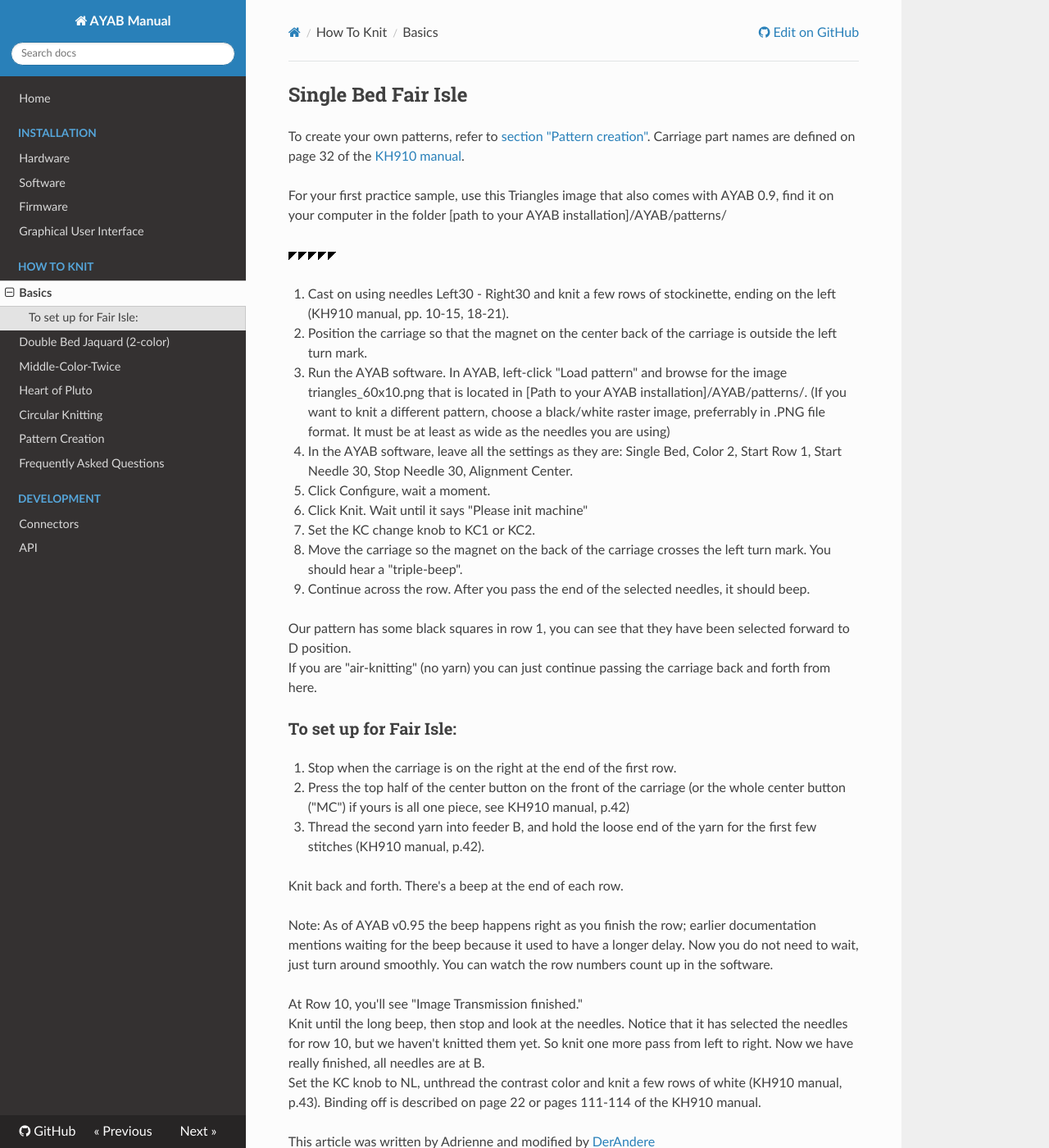
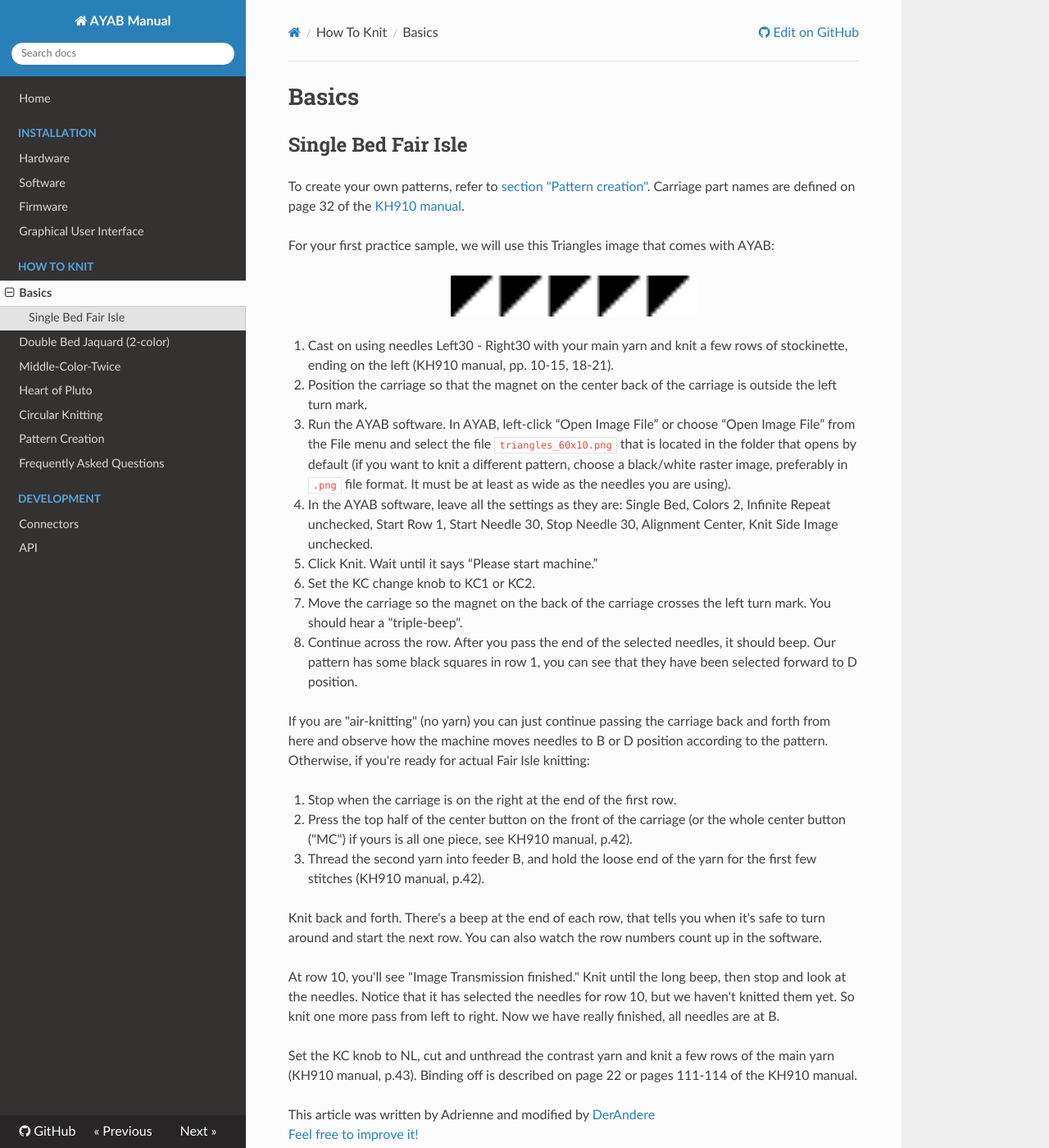
Before and after one commit to AllYarnsAreBeautiful/ayab-manual, an MkDocs documentation site: the page built from docs/how_to_knit/basics.md, in a window 1280 px wide and 1400 px high. Shown: the whole window at 82% size. Built offline with MkDocs 1.6.1, drawn with Linux system fonts in a browser that asks for light colours; nearby versions of some CDN libraries.

Commit message:
Update basic instructions

```diff
--- a/docs/how_to_knit/basics.md
+++ b/docs/how_to_knit/basics.md
@@ -1,47 +1,39 @@
+# Basics
 
 ## Single Bed Fair Isle
 
 To create your own patterns, refer to [section "Pattern creation"](../pattern_image_creation.md).
-Carriage part names are defined on page 32 of the [KH910 manual](http://machineknittingetc.com/brother-kh910-user-guide.html).
+Carriage part names are defined on page 32 of the [KH910 manual](http://mkmanuals.com/brother-kh910-user-guide.html).
 
-For your first practice sample, use this Triangles image that also comes with
-AYAB 0.9, find it on your computer in the folder [path to your AYAB installation]/AYAB/patterns/
+For your first practice sample, we will use this Triangles image that comes with
+AYAB:
 
-![triangles_60x10.png](img/dbj_2-color/triangles_60x10.png)
+![triangles_60x10.png](img/dbj_2-color/triangles_60x10.png){: style="width:300px;height:50px;image-rendering:crisp-edges;display:block;margin:auto"}
 
-1. Cast on using needles Left30 - Right30 and knit a few rows of stockinette, ending on the left
+1. Cast on using needles Left30 - Right30 with your main yarn and knit a few rows of stockinette, ending on the left
    (KH910 manual, pp. 10-15, 18-21).
 1. Position the carriage so that the magnet on the center back of the carriage is outside the left turn mark.
-1. Run the AYAB software. In AYAB, left-click "Load pattern" and browse for the image
-   triangles_60x10.png that is located in [Path to your AYAB installation]/AYAB/patterns/.
-   (If you want to knit a different pattern, choose a black/white raster image,
-   preferrably in .PNG file format. It must be at least as wide as the needles you are using)
-1. In the AYAB software, leave all the settings as they are:
-   Single Bed, Color 2, Start Row 1, Start Needle 30, Stop Needle 30, Alignment Center.
-1. Click Configure, wait a moment.
-1. Click Knit. Wait until it says "Please init machine"
+1. Run the AYAB software. In AYAB, left-click “Open Image File” or choose “Open Image File” from the File menu and select the file `triangles_60x10.png` that is located in the folder that opens by default (if you want to knit a different pattern, choose a black/white raster image, preferably in `.png` file format. It must be at least as wide as the needles you are using).
+1. In the AYAB software, leave all the settings as they are: Single Bed, Colors 2, Infinite Repeat unchecked, Start Row 1, Start Needle 30, Stop Needle 30, Alignment Center, Knit Side Image unchecked.
+1. Click Knit. Wait until it says “Please start machine.”
 1. Set the KC change knob to KC1 or KC2.
 1. Move the carriage so the magnet on the back of the carriage crosses the left turn mark. You should hear a "triple-beep".
 1. Continue across the row. After you pass the end of the selected needles, it should beep.
+Our pattern has some black squares in row 1, you can see that they have been selected forward to D position.
 
-Our pattern has some black squares in row 1, you can see that they have been selected forward to D position.
-If you are "air-knitting" (no yarn) you can just continue passing the carriage back and forth from here.
-
-### To set up for Fair Isle:
+If you are "air-knitting" (no yarn) you can just continue passing the carriage back and forth from here and observe how the machine moves needles to B or D position according to the pattern. Otherwise, if you're ready for actual Fair Isle knitting:
 
 1. Stop when the carriage is on the right at the end of the first row.
-2. Press the top half of the center button on the front of the carriage (or the whole center button ("MC") if yours is all one piece, see KH910 manual, p.42)
-3. Thread the second yarn into feeder B, and hold the loose end of the yarn for the first few stitches (KH910 manual, p.42).
+1. Press the top half of the center button on the front of the carriage (or the whole center button ("MC") if yours is all one piece, see KH910 manual, p.42).
+1. Thread the second yarn into feeder B, and hold the loose end of the yarn for the first few stitches (KH910 manual, p.42).
 
-Knit back and forth. There's a beep at the end of each row.
+Knit back and forth. There's a beep at the end of each row, that tells you when it's safe to turn around and start the next row. You can also watch the row numbers count up in the software.
 
-Note: As of AYAB v0.95 the beep happens right as you finish the row; earlier documentation mentions waiting for the beep because it used to have a longer delay. Now you do not need to wait, just turn around smoothly. You can watch the row numbers count up in the software.
+At row 10, you'll see "Image Transmission finished." Knit until the long beep, then stop and look at the needles. Notice that it has selected the needles for row 10, but we haven't knitted them yet. So knit one more pass from left to right. Now we have really finished, all needles are at B.
 
-At Row 10, you'll see "Image Transmission finished."
-Knit until the long beep, then stop and look at the needles. Notice that it has selected the needles for row 10, but we haven't knitted them yet. So knit one more pass from left to right. Now we have really finished, all needles are at B.
-Set the KC knob to NL, unthread the contrast color and knit a few rows of white (KH910 manual, p.43).
+Set the KC knob to NL, cut and unthread the contrast yarn and knit a few rows of the main yarn (KH910 manual, p.43).
 Binding off is described on page 22 or pages 111-114 of the KH910 manual.
 
 
-This article was written by Adrienne and modified by [DerAndere](https://it-by-derandere.blogspot.com/p/blog-page_46.html)
+This article was written by Adrienne and modified by [DerAndere](https://derandere.gitlab.io)
 [Feel free to improve it!](https://github.com/AllYarnsAreBeautiful/ayab-manual)
--- a/mkdocs.yml
+++ b/mkdocs.yml
@@ -3,6 +3,8 @@ theme: readthedocs
 repo_url: https://github.com/AllYarnsAreBeautiful/ayab-manual
 plugins:
   - search
+markdown_extensions:
+- attr_list
 nav:
   - Home: index.md
   - Installation:
```
